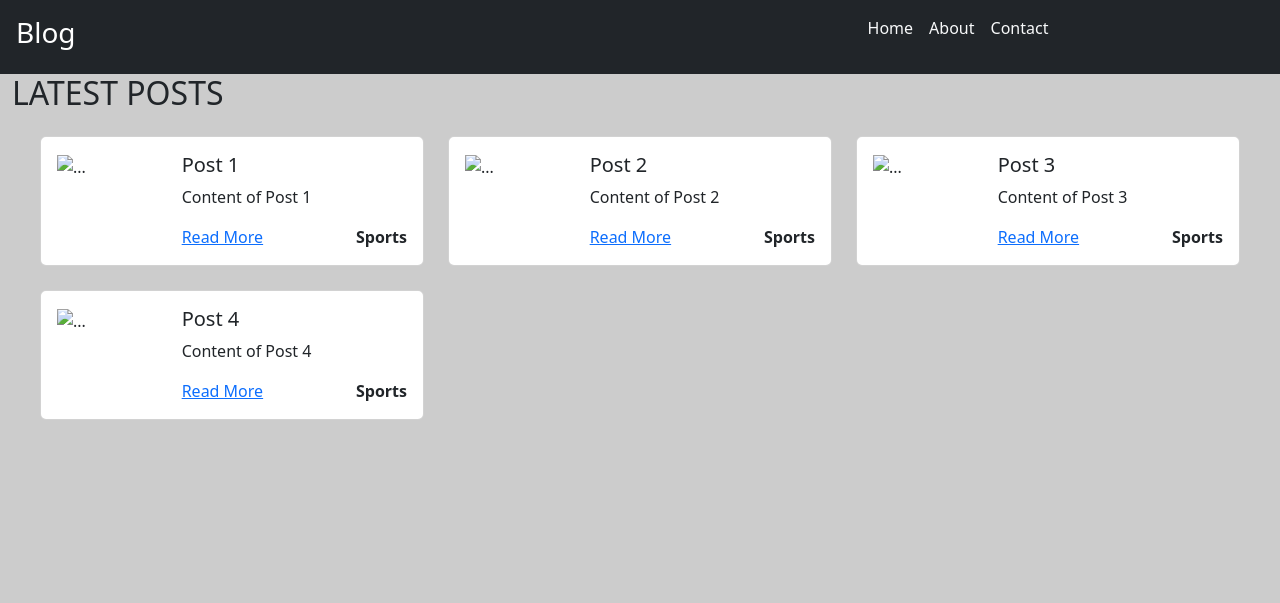
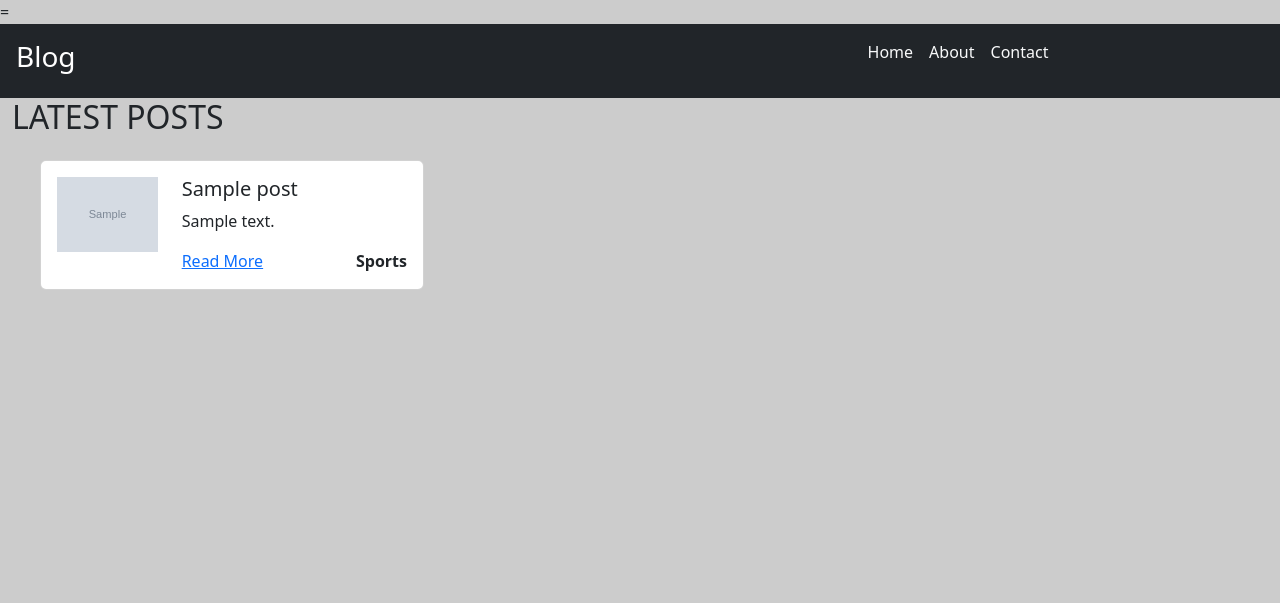
Before and after one commit to Niranjan683/django_blog_project, a Django app: page /index in a window 1280 px wide. Shown: the top 603 px of the page. Run offline with Django 5.2, Linux system fonts and the light colour scheme; tables that the repository leaves empty hold one stand-in row (values such as "Sample post"); grey boxes marked "Sample" are stand-in pictures; some libraries are stand-ins or nearby versions.

Commit message:
Getting the posts from Post model

```diff
--- /dev/null
+++ b/myapp/blog/management/commands/__init__.py
@@ -0,0 +1 @@
+from .populate_posts import Command as PopulatePostCommand
--- a/myapp/blog/templates/base.html
+++ b/myapp/blog/templates/base.html
@@ -8,6 +8,7 @@
     <title>{{blog_title | default:"Document"}}</title> <!-- the default filter gives the default title called "Document"-->
     <link href="https://cdn.jsdelivr.net/npm/bootstrap@5.3.3/dist/css/bootstrap.min.css" rel="stylesheet" integrity="sha384-QWTKZyjpPEjISv5WaRU9OFeRpok6YctnYmDr5pNlyT2bRjXh0JMhjY6hW+ALEwIH" crossorigin="anonymous">
     <link rel="stylesheet" href="{% static 'style.css' %}">
+   =
 </head>
 <body >
 
--- a/myapp/blog/templates/index.html
+++ b/myapp/blog/templates/index.html
@@ -3,7 +3,7 @@
 {% block content %}
     <div class="container-fluid ">
         <div class="row">
-            <h2 >{{ blog_title | upper}}</h2> <!-- the | symbol must be used before the filter. the upper is known as filter used to uppercase blog_title -->
+            <h2 >{{ blog_title|upper}}</h2> <!-- the | symbol must be used before the filter. the upper is known as filter used to uppercase blog_title -->
             <!-- <h2 >{{ blog_title | truncatewords:1 }}</h2>,. the truncate is used to truncate the words in blog_title where 1 denotes after 1 word truncate everything-->
         </div>
         <div class="row m-3">
@@ -11,14 +11,15 @@
                 {% for post in posts %}
                 <div class="col-4 mb-4">
                 <div class="card">
+
                     <div class="card-body">
                         <div class="row">
                             <div class="col-md-4">
-                                <img src="https://via.placeholder.com/300" class="img-fluid" alt="...">
+                                <img style ="height:300, width: 300" src="{{post.img_url}}" class="img-fluid" alt="...">
                             </div>
                             <div class="col-md-8">
                                 <h5 class="card-title">{{post.title}}</h5>
-                                <p class="card-text">{{post.Content}}</p>
+                                <p class="card-text">{{post.content}}</p>
                                 <div class="d-flex justify-content-between">
                                      <a href="{% url 'blog:detail' id=post.id %}">Read More</a>
                                     <a class="text-decoration-none text-dark fw-bold" href="#">Sports</a>
--- a/myapp/blog/views.py
+++ b/myapp/blog/views.py
@@ -1,24 +1,29 @@
 from django.shortcuts import render,redirect
 from django.http import HttpResponse
 from django.urls import reverse
+import logging
+from .models import Post
 
 # Create your views here.
-posts=[
-    {'id':1,'title':'Post 1', 'Content': " Content of Post 1"},
-    {'id':2,'title':'Post 2', 'Content': " Content of Post 2"},
-    {'id':3,'title':'Post 3', 'Content': " Content of Post 3"},
-    {'id':4,'title':'Post 4', 'Content': " Content of Post 4"},
-    ]
+# static demo data
+#posts=[
+#    {'id':1,'title':'Post 1', 'Content': " Content of Post 1"},
+#    {'id':2,'title':'Post 2', 'Content': " Content of Post 2"},
+#    {'id':3,'title':'Post 3', 'Content': " Content of Post 3"},
+#    {'id':4,'title':'Post 4', 'Content': " Content of Post 4"},
+#    ]
 
 
 def index(request):
     blog_title = "Latest Posts"
-
+    posts = Post.objects.all()
     return render(request,'index.html',{'blog_title': blog_title, 'posts' : posts})
 
 
 def detail(request,id):
     post=next((item for item in posts if item['id']==id),None)
+    logger=logging.getLogger("TESTING")
+    logger.debug(f"post variable is {post}")
     return render (request,'detail.html',{'post':post})
 
 
```
